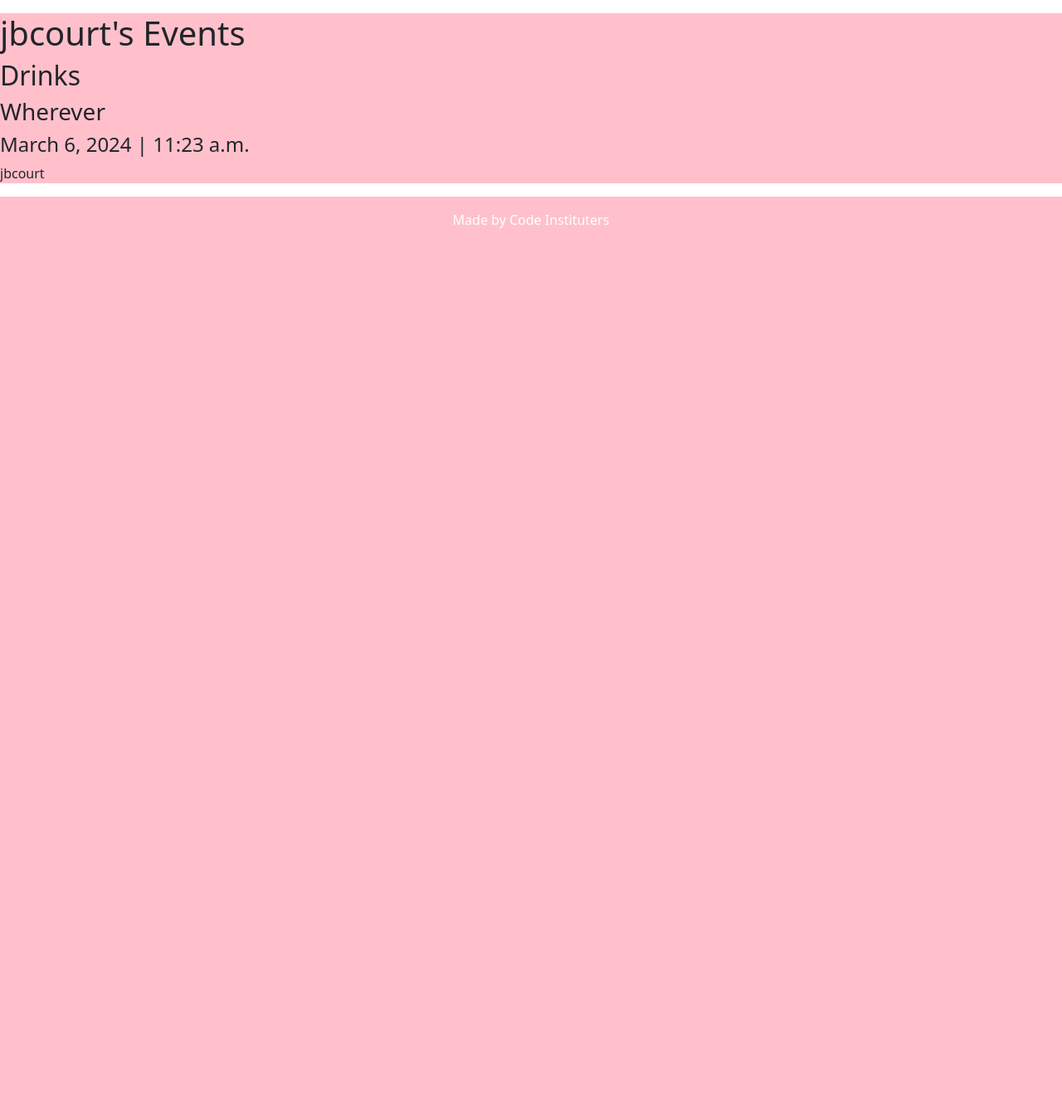
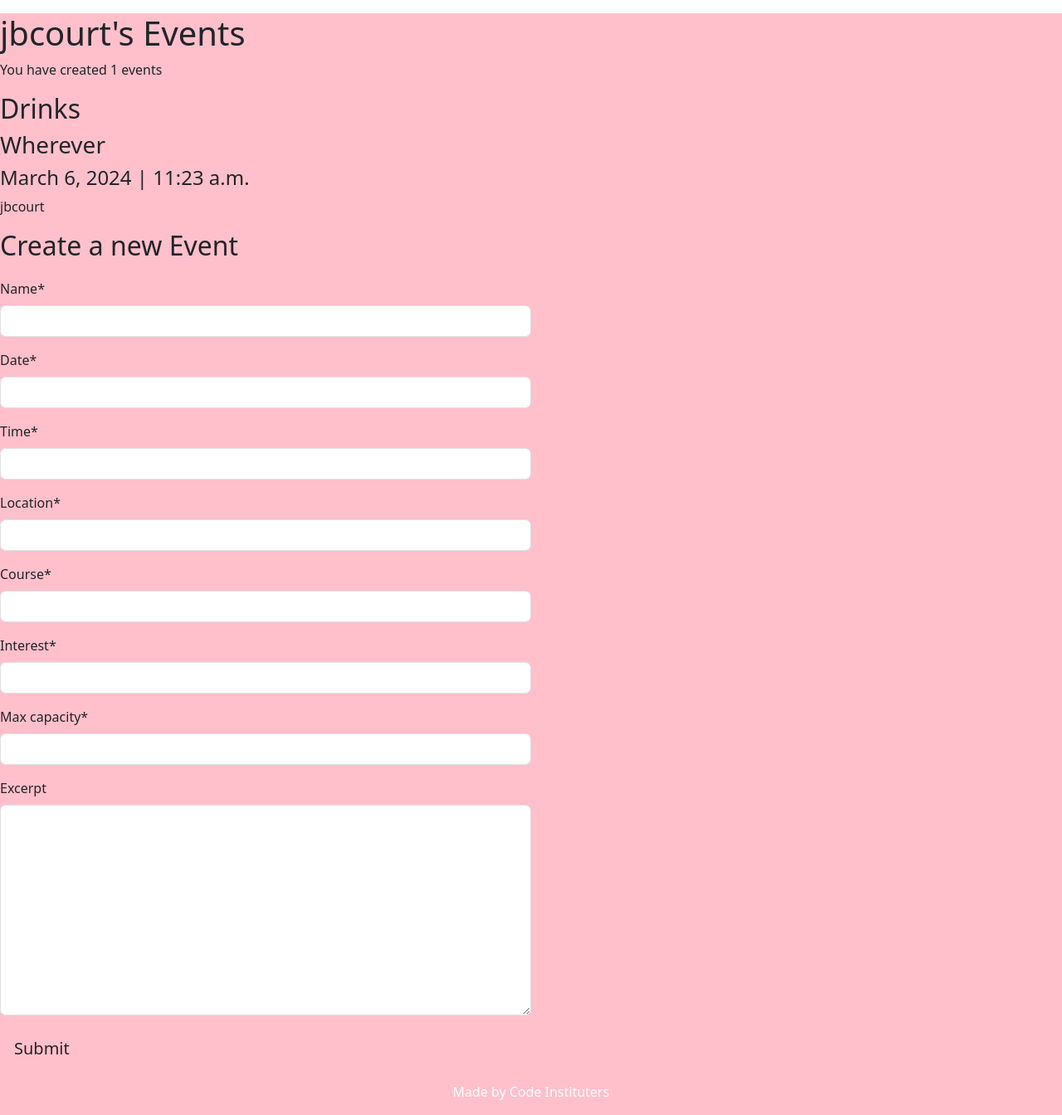
Before and after one commit to bvelizmera/Reinhardt-s-Raiders-Django-Hackathon, a Django app: page /event/ in a window 1280 px wide. Shown: the part 72-1416 px from the top of the page at 83% size. Before the commit the page ends 347 px from the top, so only its background shows below. Run offline with Django 4.2, Linux system fonts and the light colour scheme; a user stored in the database is signed in; data comes from the database, SQL or seed files in the repository; some libraries are stand-ins or nearby versions.

Commit message:
Add CR functionality for students with event model.

```diff
--- a/collegeapp/settings.py
+++ b/collegeapp/settings.py
@@ -47,12 +47,17 @@ INSTALLED_APPS = [
     'allauth',
     'allauth.account',
     'allauth.socialaccount',
+    'crispy_forms',
+    'crispy_bootstrap5',
     'django_summernote',
     'event',
 ]
 SITE_ID = 1
 LOGIN_REDIRECT_URL = '/'
 LOGOUT_REDIRECT_URL = '/'
+
+CRISPY_ALLOWED_TEMPLATE_PACKS = "bootstrap5"
+CRISPY_TEMPLATE_PACK = "bootstrap5"
 
 MIDDLEWARE = [
     'django.middleware.security.SecurityMiddleware',
--- /dev/null
+++ b/event/forms.py
@@ -0,0 +1,12 @@
+from django import forms
+from .models import Event, Student
+
+
+class EventForm(forms.ModelForm):
+    """
+    Form class for users to create an event
+    """
+    class Meta:
+        model = Event
+        fields = ('name', 'date', 'time', 'location',
+            'course', 'interest', 'max_capacity', 'excerpt',)
--- a/event/models.py
+++ b/event/models.py
@@ -45,10 +45,13 @@ class Event(models.Model):
     course = models.CharField(max_length=200)
     max_capacity = models.IntegerField()
     interest = models.CharField(max_length=200)
-    attending = models.ForeignKey(Student,
-        on_delete=models.CASCADE, related_name="attending")
+    attending = models.ManyToManyField(Student,
+        related_name="attending", blank=True)
     excerpt = models.TextField(blank=True)
     created_on = models.DateTimeField(auto_now_add=True)
 
     def __str__(self):
         return f"{self.name} on {self.date} at {self.location} | created by {self.creator}"
+
+    def number_attending(self):
+        return self.attending.count()
--- a/event/templates/event/user_events.html
+++ b/event/templates/event/user_events.html
@@ -1,11 +1,30 @@
 {% extends 'base.html' %}
 {% block content %}
 {% load static %}
+{% load crispy_forms_tags %}
 
+<!-- Show events created by currently logged-in user -->
 <h1>{{ request.user }}'s Events</h1>
+<p>You have created {{ events_queryset|length }} events</p>
+{% for event in events_queryset %}
 <h2>{{ event.name }}</h2>
 <h3>{{ event.location }}</h3>
 <h4>{{ event.date }} | {{ event.time }}</h4>
 <p>{{ event.creator }}</p>
+{% endfor %}
+
+<!-- Include event_form here -->
+<div class="justify-content-center">
+    <div class="col-6 newEventDiv">
+        <h2>Create a new Event</h2>
+        <form id="eventForm" method="post"
+                    style="margin-top: 1.3em;">
+        {{ event_form | crispy }}
+        {% csrf_token %}
+        <button id="submitButton" type="submit"
+            class="btn btn-signup btn-lg">Submit</button>
+        </form>
+    </div>
+</div>
 
 {% endblock content %}
--- a/event/views.py
+++ b/event/views.py
@@ -2,6 +2,7 @@ from django.shortcuts import render, get_object_or_404, reverse
 from django.http import HttpResponse
 from django.views import generic
 from .models import Student, Event
+from .forms import EventForm
 
 # Create your views here.
 def EventList(request):
@@ -21,12 +22,26 @@ def show_user_events(request):
     """
     Display all events created by the logged-in user
     """
-    queryset = Event.objects.all()
-    event = get_object_or_404(queryset, creator=request.user)
+    queryset = Event.objects.all().filter(creator=request.user)
+    print(queryset)
+    # Handle form data
+    if request.method == "POST":
+        event_form = EventForm(data=request.POST)
+        if event_form.is_valid():
+            event = event_form.save(commit=False)
+            event.creator = request.user
+            event.save()
+            # messages.add_message(
+            #     request, messages.SUCCESS,
+            #     'Event submitted and awaiting approval'
+            # )
+    #Initialise empty form
+    event_form = EventForm()
 
     return render(request,
         'event/user_events.html',
-        {"event": event,
+        {"events_queryset": queryset,
+         "event_form": event_form,
         }
     )
 
--- a/requirements.txt
+++ b/requirements.txt
@@ -1,7 +1,9 @@
 asgiref==3.7.2
+crispy-bootstrap5==0.7
 dj-database-url==0.5.0
 Django==4.2.11
 django-allauth==0.57.2
+django-crispy-forms==2.1
 django-summernote==0.8.20.0
 gunicorn==20.1.0
 oauthlib==3.2.2
```
Also changed, not shown: event/migrations/0003_remove_event_attending_event_attending.py (added).
